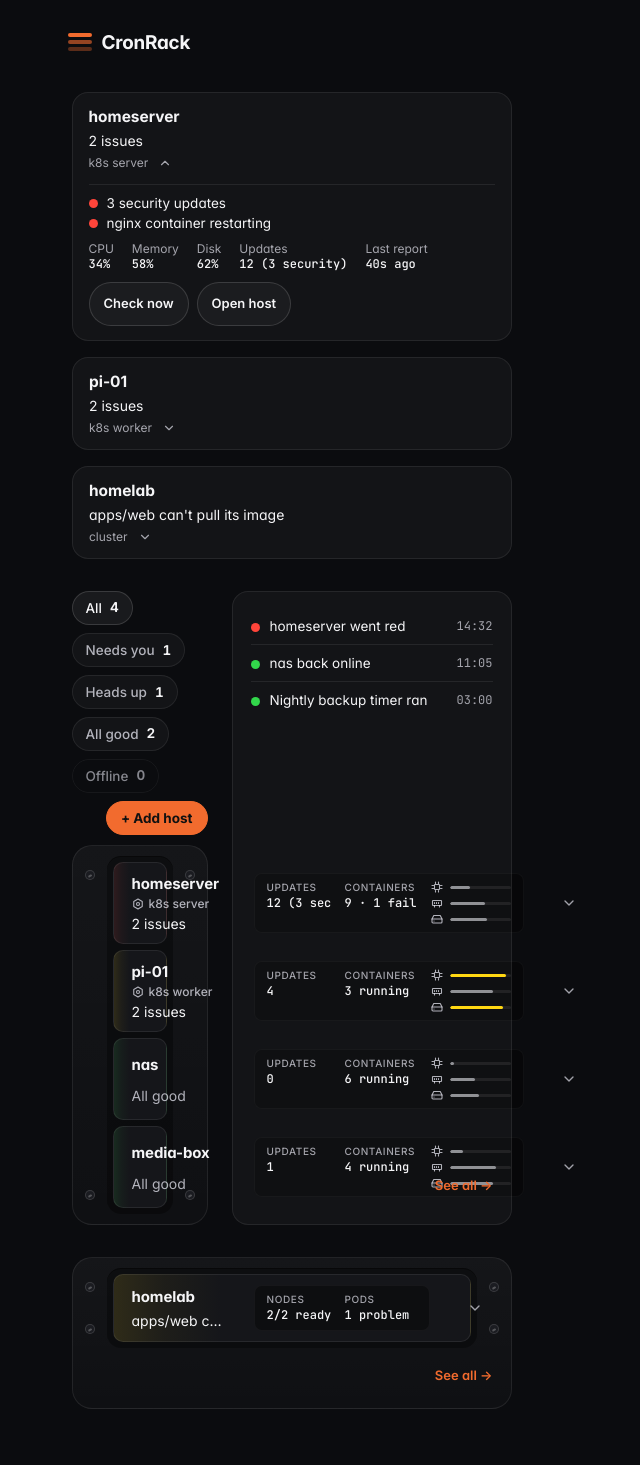
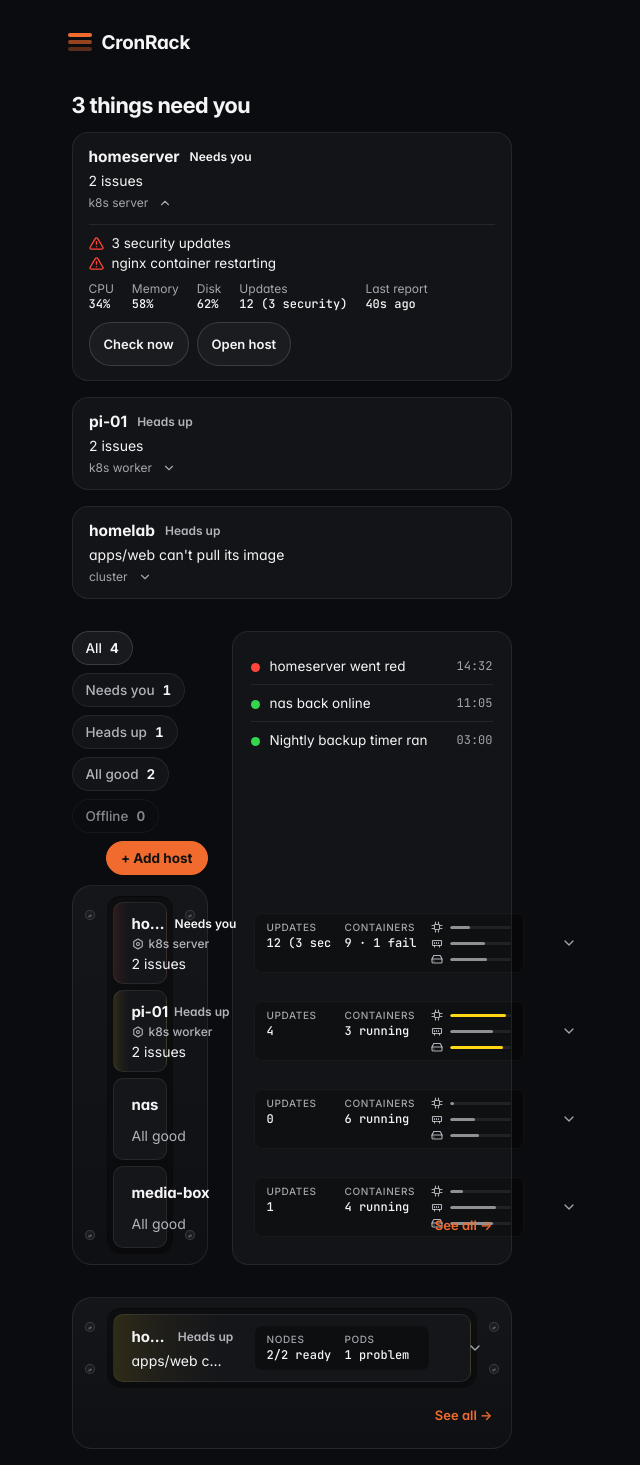
Before and after one commit to diischm/cronrack, a Django app: page /dev/preview/ in a window 1280 px wide, after a click that opens the changed part. Shown: the whole page, without its empty margins (341-981 px from the left). Before the commit the page ends 1409 px from the top, so only its background shows below. Run offline with Django 5.2, Linux system fonts and the light colour scheme; tables that the repository leaves empty hold one stand-in row (values such as "Sample post"); parts of the project's set-up code (start-up, migrations or seed data) failed here and were passed over.

Commit message:
ui: status never shown by colour alone
- Attention cards and rack units always show Needs you / Heads up; OK stays bare
- Glass overview shows the answer in words (3 things need you / All good)
- Expanded issue lines use the line icon, not a dot
- OK rack units get no green tint
- Legacy --accent-hi #F08551 -> #E66E3A: white label 2.57:1 -> 3.16:1
- glass.css WCAG 1.4.1 comment and header rewritten to match

```diff
--- a/server/static/cronrack/css/glass.css
+++ b/server/static/cronrack/css/glass.css
@@ -4,9 +4,11 @@
    Glass is the default look: neutral graphite (#0b0c0f) with quiet translucent surfaces and
    no glows anywhere (no background glows, no Border Beam, no glare, no coloured shadows, no
    status-tinted cards or borders). Colour has two jobs only:
-   - status: the small dot (attention cards, filter chips), the soft gradient at the left
-     edge of a rack unit (red #ff453a, yellow #ffd60a, green #32d74b, grey #8e8e93), and the
-     disk meter from 85% (yellow);
+   - status: the words "Needs you" / "Heads up" (always visible on attention cards and rack
+     units), the soft gradient at the left edge of a red or yellow rack unit (red #ff453a,
+     yellow #ffd60a; OK units have none), small coloured line icons in expanded issue lines,
+     and the disk meter from 85% (yellow). Dots only on activity rows, host-page findings
+     and the host-page header;
    - orange #f26b2e: the logo bars, the primary key (Add host), "See all" links, the focus
      ring and the island's loader bars. Nothing else: the current nav item is a grey pill.
    Legacy (tokens.css, components.css, pages.css) is untouched: EVERY rule here starts at
@@ -412,29 +414,29 @@
   border-color: #f5f5f7; }
 [data-skin="glass"] .check__input:focus-visible + .check__box { outline: 2px solid var(--focus); outline-offset: 3px; }
 
-/* --- Status: a flat round dot ------------------------------------------------------------------
-   Glass shows status as a flat dot only: red #ff453a, yellow #ffd60a, green #32d74b, grey
-   #8e8e93. No glow, no coloured pill or background behind words; the words themselves are
-   neutral text.
+/* --- Status: words first, then a flat dot or a line icon ----------------------------------------
+   Colours: red #ff453a, yellow #ffd60a, green #32d74b, grey #8e8e93. No glow, no coloured pill
+   or background behind words; the words themselves are neutral text.
 
-   WCAG 1.4.1 (Use of Color), a conscious choice: by default the dot's colour alone tells a
-   sighted user the status (Legacy's icons also differ in SHAPE). Mitigations:
-   - every dot carries its words for screen readers (the visually-hidden text inside
-     .status-icon, also the title= tooltip on hover);
-   - every card also says WHY in plain text (the summary line: "immich-server exited",
-     "2 issues", "All good", "Waiting for the first report", "Offline");
-   - Settings > Appearance > "Show status labels" adds the visible word next to every dot,
-     every rack unit's name and every attention card's name (Needs you, Heads up, All good,
-     Offline), for anyone who can't tell the colours apart.
+   WCAG 1.4.1 (Use of Color): a problem is never shown by colour alone.
+   - Attention cards and rack units always show the visible word for a problem ("Needs you",
+     "Heads up", or the backend's own status label) next to the name. OK hosts show nothing
+     (ok = usually nothing); their word stays for screen readers.
+   - Expanded issue lines (attention cards, rack units) show the small coloured line icon,
+     whose SHAPE differs per severity (triangle = needs you, circle "!" = heads up), not a dot.
+   - Every status carries its words for screen readers (the visually-hidden text inside
+     .status-icon, also the title= tooltip on hover), and every card also says WHY in plain
+     text (the summary line).
+   - Settings > Appearance > "Show status labels" still adds the visible word everywhere else
+     (All good, Offline, next to the host page's findings and header dots).
    On the overview only the activity rows have dots; the filter chips always show words.
    The host detail and Clusters pages have none either (.g-no-dots on their <main>), except
-   on findings and in the page header, where the dot is the only visible severity sign. The
-   words stay, for screen readers and with "Show status labels". */
+   on findings and in the page header. */
 [data-skin="glass"] .status-icon { width: auto; height: auto; min-width: 10px; min-height: 10px; gap: 7px;
   font-size: 12px; font-weight: 600; color: var(--g-text-2); --dot: var(--g-grey); }
 [data-skin="glass"] .status-icon svg { display: none; }
-[data-skin="glass"] .status-icon::before { content: ""; flex: none; width: 9px; height: 9px; border-radius: 50%;
-  background: var(--dot); }
+[data-skin="glass"] .status-icon::before { content: ""; display: var(--g-dot, block); flex: none; width: 9px; height: 9px;
+  border-radius: 50%; background: var(--dot); }
 [data-skin="glass"] .status-icon--good { --dot: var(--g-green); }
 [data-skin="glass"] .status-icon--warn { --dot: var(--g-yellow); }
 [data-skin="glass"] .status-icon--bad { --dot: var(--g-red); }
@@ -536,6 +538,10 @@
    "See all →" inside it, spans both columns below. Below 1200px one column: Hosts, the newest 3 of
    "While you were away", Clusters. No sticky side column anywhere. */
 [data-skin="glass"] .app-main--wide { --stack-gap: var(--g-section); }
+/* The answer, in words: "3 things need you" / "All good". One quiet line, not a section title;
+   closer to what follows than the sections are to each other. */
+[data-skin="glass"] .g-headline { margin: 0 0 calc(14px - var(--g-section)); font-size: 22px; font-weight: 700;
+  letter-spacing: -0.02em; line-height: 1.2; color: var(--g-text); }
 [data-skin="glass"] .refresh-failed { color: var(--g-text); font-weight: 600; }
 /* Phones: "+ Add host" is on the chips row, so the top bar's copy goes when that row exists
    (no hosts yet: no chips, the key stays). No Check all key on the overview. */
@@ -589,10 +595,15 @@
 [data-skin="glass"] .g-attn__head { display: flex; align-items: center; justify-content: space-between; gap: 10px; min-width: 0; }
 [data-skin="glass"] .g-attn__name { min-width: 0; font-size: 15.5px; font-weight: 700; white-space: nowrap; overflow: hidden;
   text-overflow: ellipsis; }
-/* No dot on the card: the status is words only, visible with "Show status labels". */
+/* No dot on the card: the status is words only. "Needs you" / "Heads up" always show (so red
+   and yellow cards never look alike); other words show with "Show status labels". */
 [data-skin="glass"] .g-attn__head > .status-icon, [data-skin="glass"] .g-attn__offline { flex: none; display: inline-flex; align-items: center;
   font-size: 12px; font-weight: 600; color: var(--g-text-2); }
-[data-skin="glass"] .g-attn__head > .status-icon { min-width: 0; min-height: 0; --dot: transparent; }
+[data-skin="glass"] .g-attn__head > .status-icon { min-width: 0; min-height: 0; gap: 0; --g-dot: none; --dot: transparent; }
+[data-skin="glass"] .g-attn__head > :is(.status-icon--bad, .status-icon--warn) > .visually-hidden,
+[data-skin="glass"] .rack-unit__head > :is(.status-icon--bad, .status-icon--warn) > .visually-hidden {
+  position: static; width: auto; height: auto; margin: 0; overflow: visible; clip: auto; clip-path: none; white-space: nowrap; }
+[data-skin="glass"] .g-attn__head > .status-icon--bad, [data-skin="glass"] .rack-unit__head > .status-icon--bad { color: var(--g-text); }
 [data-skin="glass"][data-labels="on"] .g-attn__offline > .visually-hidden { position: static; width: auto; height: auto; margin: 0;
   overflow: visible; clip: auto; clip-path: none; }
 [data-skin="glass"] .g-attn__summary { display: block; min-width: 0; font-size: 14px; white-space: nowrap; overflow: hidden;
@@ -613,6 +624,13 @@
 [data-skin="glass"] .g-attention__slot.is-open .g-attn-more__body { opacity: 1; transform: none; transition-delay: 80ms; }
 [data-skin="glass"] .g-attn-more__issues { margin: 0; padding: 0; list-style: none; display: flex; flex-direction: column; gap: 4px; }
 [data-skin="glass"] .g-attn-more__issues .issue-line { gap: 8px; font-size: 13.5px; overflow-wrap: anywhere; }
+/* Expanded issue lines (attention cards and rack units): the line icon, not a dot. Its shape
+   differs per severity; red #ff453a and yellow #ffd60a are >= 3:1 on the card. */
+[data-skin="glass"] :is(.g-attn-more__issues, .g-unit-more__issues) .status-icon { min-width: 0; min-height: 0; gap: 0; --g-dot: none; }
+[data-skin="glass"] :is(.g-attn-more__issues, .g-unit-more__issues) .status-icon svg { display: block; flex: none; width: 15px; height: 15px; }
+[data-skin="glass"] :is(.g-attn-more__issues, .g-unit-more__issues) .status-icon--bad svg { color: var(--g-red); }
+[data-skin="glass"] :is(.g-attn-more__issues, .g-unit-more__issues) .status-icon--warn svg { color: var(--g-yellow); }
+[data-skin="glass"] :is(.g-attn-more__issues, .g-unit-more__issues) .status-icon--info svg { color: var(--g-text-3); }
 [data-skin="glass"] .g-attn-more__note { margin: 0; font-size: 13.5px; color: var(--g-text-2); }
 [data-skin="glass"] .g-attn-more__facts { margin: 0; display: flex; flex-wrap: wrap; gap: 8px 18px; font-size: 12px; color: var(--g-text-3); }
 [data-skin="glass"] .g-attn-more__facts dd { margin: 0; color: var(--g-text); font: 500 12px var(--font-code); }
@@ -665,7 +683,8 @@
   transition: --g-st 700ms var(--g-ease), transform 350ms var(--g-ease), border-color 250ms ease, box-shadow 350ms var(--g-ease); }
 [data-skin="glass"] .rack__slot--st-red { --g-st: var(--g-red); }
 [data-skin="glass"] .rack__slot--st-yellow { --g-st: var(--g-yellow); }
-[data-skin="glass"] .rack__slot--st-green { --g-st: var(--g-green); }
+/* OK units get no tint at all (ok = usually nothing): the gradient ends where it starts. */
+[data-skin="glass"] .rack__slot--st-green { --g-st: var(--g-unit); }
 /* Filtering (overview.js): units that don't match get .is-filtered-out, hidden in Glass only
    (Legacy has no chips, so it always shows every unit); with motion they slide. */
 [data-skin="glass"] .rack > .rack__slot { view-transition-class: g-unit; }
@@ -695,7 +714,8 @@
 [data-skin="glass"] .rack-unit__head > * { grid-column: 1 / -1; min-width: 0; }
 [data-skin="glass"] .rack-unit .rack-unit__name { grid-column: 1; max-width: 100%; font-size: 15px; font-weight: 700;
   letter-spacing: -0.005em; overflow: hidden; text-overflow: ellipsis; white-space: nowrap; }
-/* No dot here: the status icon keeps only its words (visible with "Show status labels"). */
+/* No dot here: the status icon keeps only its words ("Needs you" / "Heads up" always visible,
+   see the attention card; the rest with "Show status labels"). */
 [data-skin="glass"] .rack-unit__head > .status-icon { grid-column: 2; grid-row: 1; min-width: 0; min-height: 0; }
 [data-skin="glass"] .rack-unit__head > .status-icon::before { display: none; }
 [data-skin="glass"] .rack-unit .rack-unit__offline { font-size: 12px; }
--- a/server/static/cronrack/css/tokens.css
+++ b/server/static/cronrack/css/tokens.css
@@ -50,7 +50,10 @@
   /* Focus ring colour, used only by the global :focus-visible outline. A touch darker than
      --accent because the ring needs 3:1 against ground AND wells (#D9541E is 2.88:1 on a well). */
   --focus: #CF4F1C;
-  --accent-hi: #F08551;   --accent-mid: #E0612C;   --accent-lo: #CC501F;  --accent-pressed: #D3591F;
+  /* Design system PR: --accent-hi #F08551 -> #E66E3A. The primary key's white label sits on
+     this end of the gradient and needs 3:1 as large text (was 2.57:1, now 3.16:1). Same hue;
+     --accent-mid (3.55:1) and --accent-lo (4.44:1) already passed. */
+  --accent-hi: #E66E3A;   --accent-mid: #E0612C;   --accent-lo: #CC501F;  --accent-pressed: #D3591F;
   --on-accent: #FFFFFF;
   --code-bg: #1E1B2E;     --code-text: #FCE3D4;
 
--- a/server/static/cronrack/js/overview.js
+++ b/server/static/cronrack/js/overview.js
@@ -612,8 +612,9 @@
   }
 
   function renderHead(data, hostCount) {
-    // Legacy's header: the headline and the subline.
+    // The headline (Legacy's header and Glass's visible line) and Legacy's subline.
     setText("overview-title", headline(data, hostCount));
+    setText("g-overview-title", headline(data, hostCount));
     setText(
       "overview-sub",
       plural(hostCount, "host") + (hostCount ? " · updated " + text(data.updated_human) : "")
--- a/server/templates/hosts/overview.html
+++ b/server/templates/hosts/overview.html
@@ -31,7 +31,8 @@
   Everything marked desk-only (actions, tiles, the units' front panels) appears from 900px.
   Glass: the network strip first, then Needs attention, then [chips + Add host + the Hosts
   rack | While you were away], then Clusters. No header row, no tiles, no visible section
-  titles: each section keeps a visually-hidden heading.
+  titles: each section keeps a visually-hidden heading. The page's one visible line is the
+  answer ("3 things need you" / "All good", #g-overview-title), not a section title.
   overview.js refreshes the strip, headline, subline, tiles, chips and racks every 60s
   (handoff 5.3); the ids below are fixed hooks for it.
 
@@ -40,7 +41,7 @@
   returns. Check now on a card or a unit is unaffected.
 {% endcomment %}
 {% block content %}
-  <h1 class="visually-hidden g-only">Overview</h1>
+  <h1 class="g-only g-headline" id="g-overview-title">{% if not hosts %}No hosts yet{% elif attention_count %}{{ attention_count }} thing{{ attention_count|pluralize }} need{{ attention_count|pluralize:"s," }} you{% else %}All good{% endif %}</h1>
   {% if network %}{% include "components/network_strip.html" with network=network %}{% endif %}
   <template id="net-strip-template">{% include "components/network_strip.html" with blank=True %}</template>
   <template id="net-point-template">{% include "components/network_point.html" with point=None %}</template>
```
Also changed, not shown: server/tests/test_glass_calm.py (+41 -0 lines), server/tests/test_overview_glass.py (+6 -5 lines).
